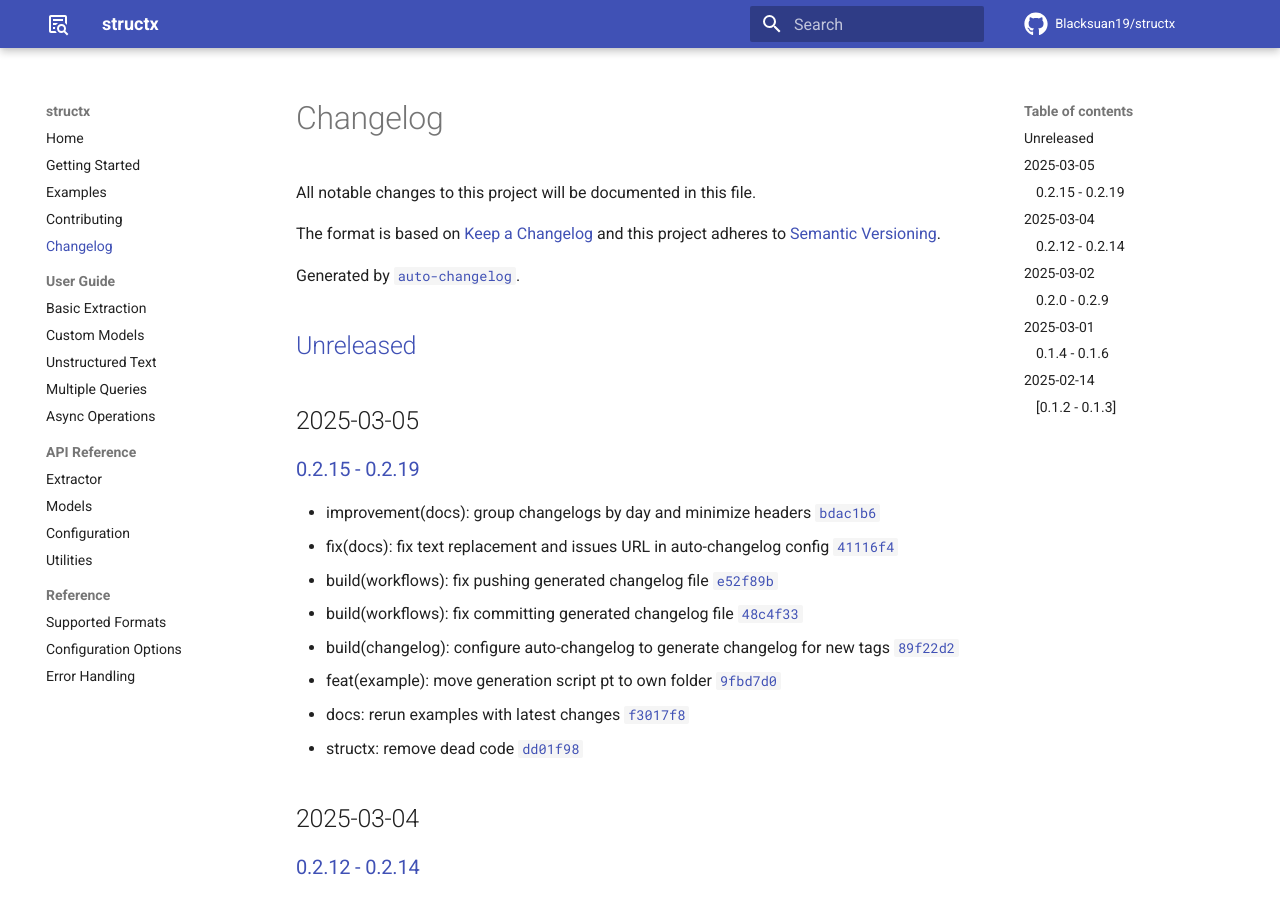
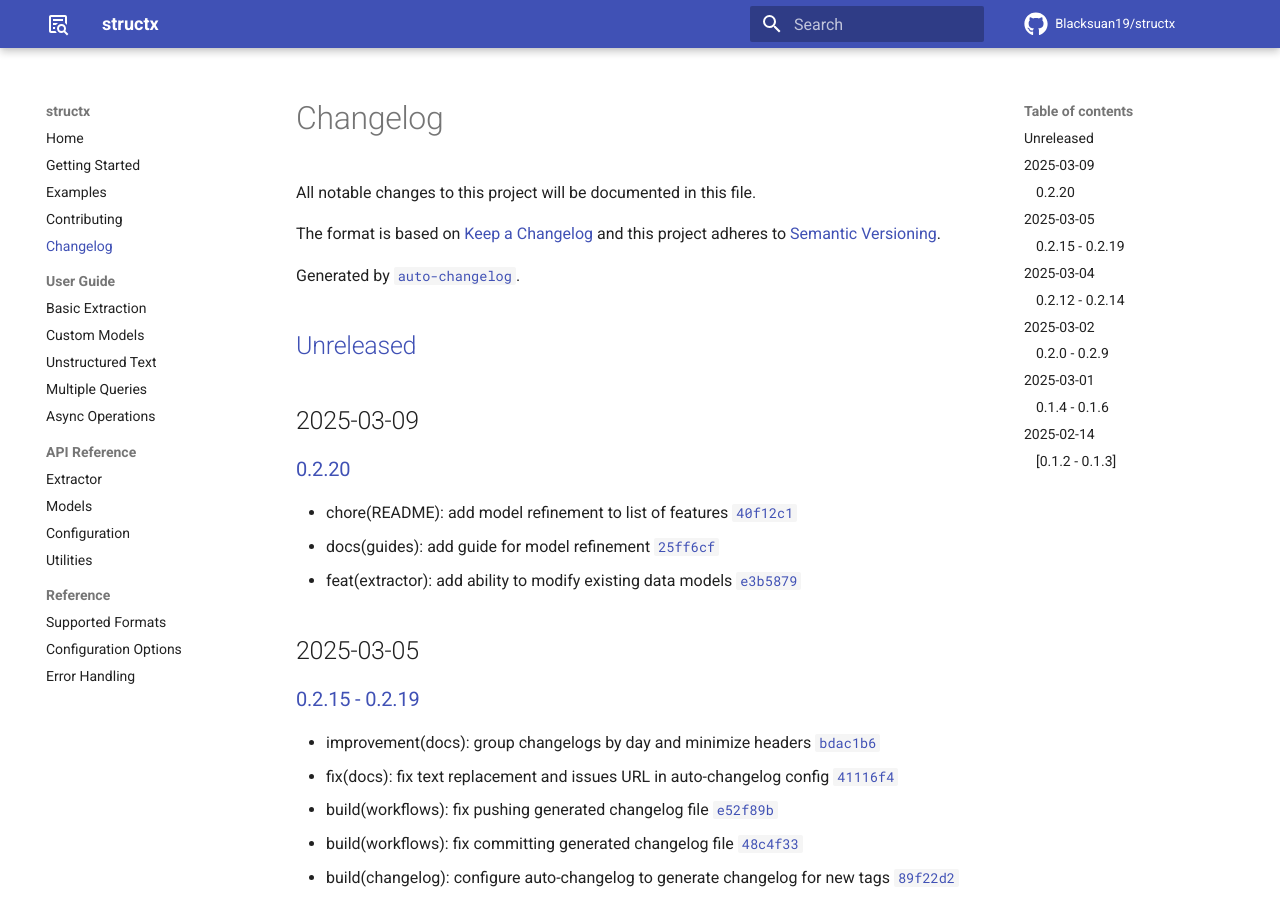
Before and after one commit to Blacksuan19/structx, an MkDocs documentation site: the page built from docs/changelog.md, in a window 1280 px wide and 900 px high. Built offline with MkDocs 1.6.1 and Material for MkDocs 9.7.7, drawn with Linux system fonts in a browser that asks for light colours; comment, search, counter and statistics services are not loaded.

Commit message:
docs(changelog): regenerate changelog for 0.2.20

```diff
--- a/docs/changelog.md
+++ b/docs/changelog.md
@@ -7,7 +7,15 @@ and this project adheres to [Semantic Versioning](https://semver.org/spec/v2.0.0
 
 Generated by [`auto-changelog`](https://github.com/CookPete/auto-changelog).
 
-## [Unreleased](https://github.com/Blacksuan19/structx/compare/0.2.19...HEAD)
+## [Unreleased](https://github.com/Blacksuan19/structx/compare/0.2.20...HEAD)
+
+## 2025-03-09
+
+### [0.2.20](https://github.com/Blacksuan19/structx/compare/0.2.19...0.2.20)
+
+- chore(README): add model refinement to list of features [`40f12c1`](https://github.com/Blacksuan19/structx/commit/40f12c1759a6529bccad6ba33e7c6e966d9785e3)
+- docs(guides): add guide for model refinement [`25ff6cf`](https://github.com/Blacksuan19/structx/commit/25ff6cf0841aeb9459a8c7409b77f976785b6af8)
+- feat(extractor): add ability to modify existing data models [`e3b5879`](https://github.com/Blacksuan19/structx/commit/e3b5879b2a72830d1b7b450069823a24a490fdc7)
 
 ## 2025-03-05
 
```
